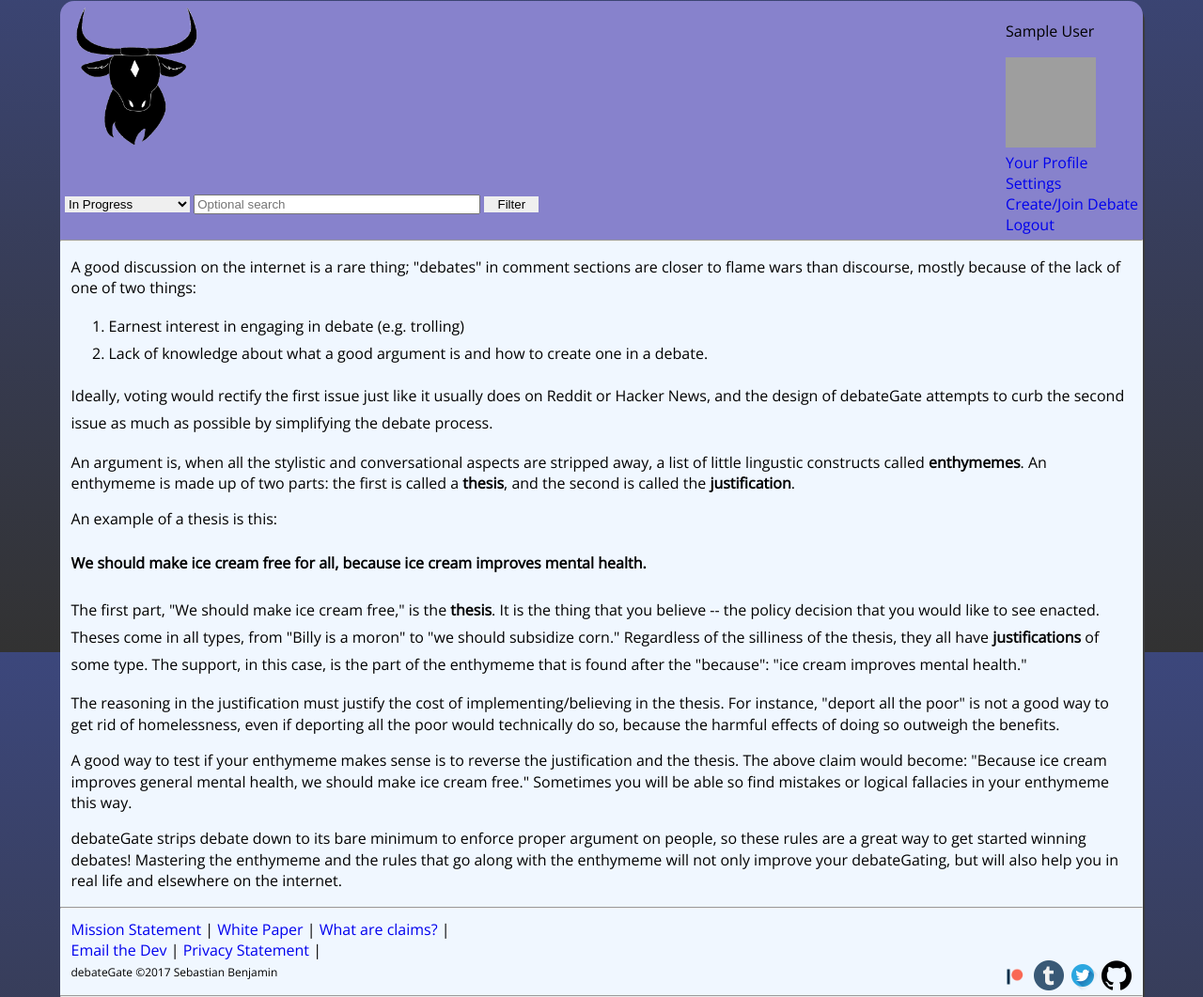
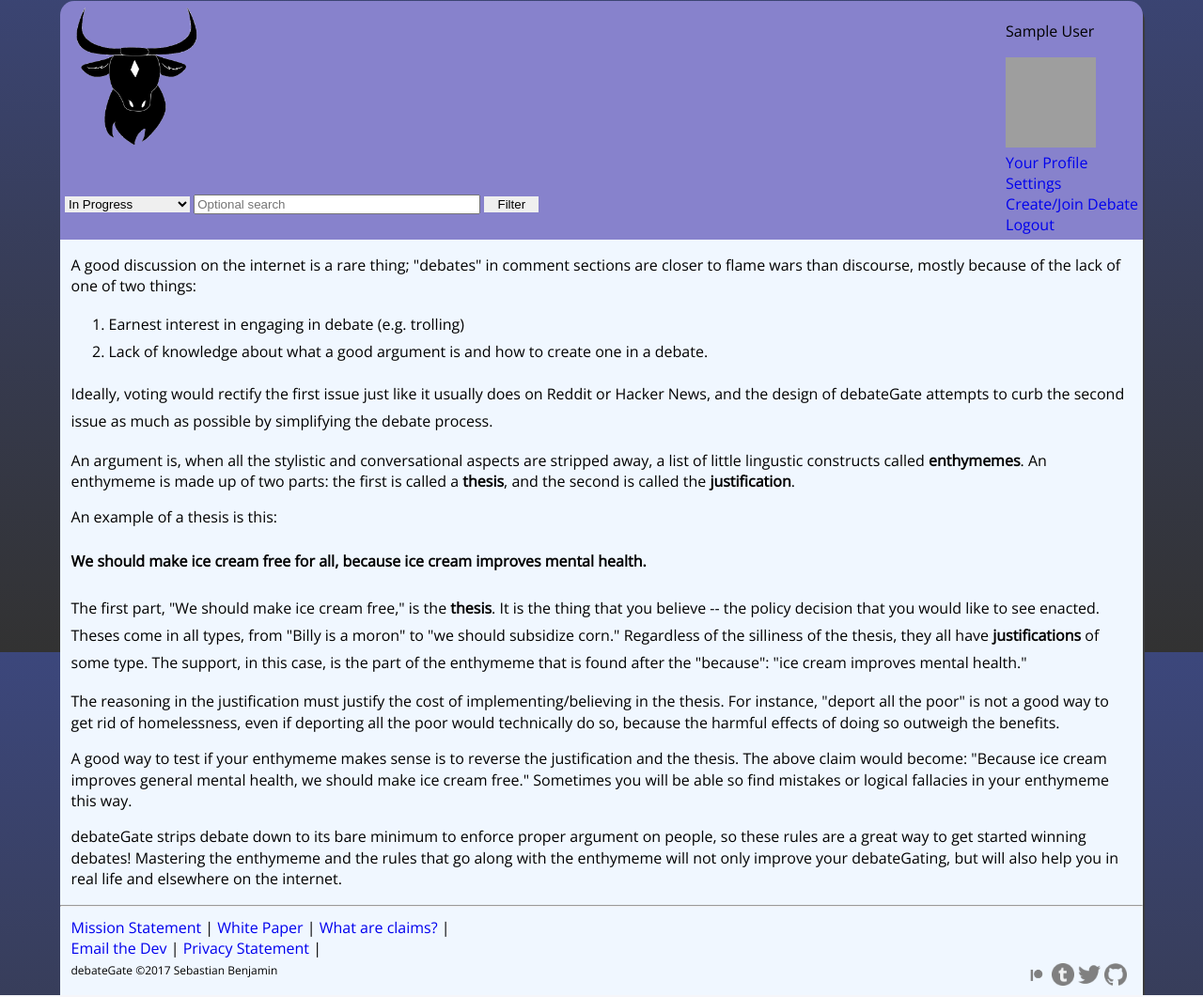
Before and after one commit to debateGate/debateGate, a Flask app: page /claims in a window 1280 px wide. Shown: the part 106-1167 px from the top of the page at 94% size. Run offline with Flask 2, Linux system fonts and the light colour scheme; the visitor is signed in with stand-in values (Sample User, id 1); data comes from the database, SQL or seed files in the repository; grey boxes are pictures that could not be loaded.

Commit message:
Redo social media icons and style them

```diff
--- a/app/static/css/base.css
+++ b/app/static/css/base.css
@@ -81,6 +81,14 @@
 #gFooter {
     background-color: #F0F7FF; /* off-white */
     margin: 1%;
+    clear:both;
+}
+
+#gFooter:after {
+    content: " ";
+    display: block;
+    height: 0;
+    clear: both;
 }
 
 #search_debate_form-debate_type {
@@ -103,7 +111,12 @@
 
 #social_media{
     float: right;
+    padding: 5px;
     display: inline;
+}
+
+#social_media img:hover {
+    opacity: 0.7;
 }
 
 .form_adjust{
--- a/app/templates/_base.html
+++ b/app/templates/_base.html
@@ -27,7 +27,7 @@
 				                <img src={{ server_data["user"].avatar }} width=96 height=96><br>
 				                <a href = {{ url_for("profile", user_id=current_user.id, page=1) }}>Your Profile</a><br>
 				                <a href = {{ url_for("settings") }}>Settings</a><br>
-				                <a href = {{ url_for("create_or_join_debate") }}>Create/Join Debate</a><br>
+                    <a href = {{ url_for("create_or_join_debate") }}>Create/Join Debate</a><br>
 				                <a href = {{ url_for("logout") }}>Logout</a><br>
 			              {% else %}
     				            <a class="button" href = {{ server_data["auth_url"] }}>Start debating with Google</a>
@@ -50,7 +50,6 @@
 
 
         <nav id="gNav">
-            <hr style="margin: 0;">
         </nav>
 
 
@@ -71,23 +70,22 @@
 
             <div id="social_media">
                 <a href ="https://www.patreon.com/sebbot">
-                    <img src="{% block social_media_path_patreon %}{% endblock %}" width="32" height="32"/>
+                    <img src="{% block social_media_path_patreon %}{% endblock %}" width="24" height="24"/>
                 </a>
 
                 <a href="https://debategate.tumblr.com">
-                    <img src="{% block social_media_path_tumblr %}{% endblock %}" width="32" height="32"/>
+                    <img src="{% block social_media_path_tumblr %}{% endblock %}" width="24" height="24"/>
                 </a>
 
                 <a href ="https://twitter.com/_debateGate">
-                    <img src="{% block social_media_path_twitter %}{% endblock %}" width="32" height="32"/>
+                    <img src="{% block social_media_path_twitter %}{% endblock %}" width="24" height="24"/>
                 </a>
 
                 <a href ="https://www.github.com/debateGate">
-                    <img src="{% block social_media_path_github %}{% endblock %}" width="32" height="32"/>
+                    <img src="{% block social_media_path_github %}{% endblock %}" width="24" height="24"/>
                 </a>
             </div>
         </footer>
-        <hr style="clear:both;">
         </div>
         <script>
          (function(i,s,o,g,r,a,m){i['GoogleAnalyticsObject']=r;i[r]=i[r]||function(){
```
Also changed, not shown: app/static/img/github_logo.png, app/static/img/patreon_logo.png, app/static/img/tumblr_logo.png, app/static/img/twitter_logo.png.
